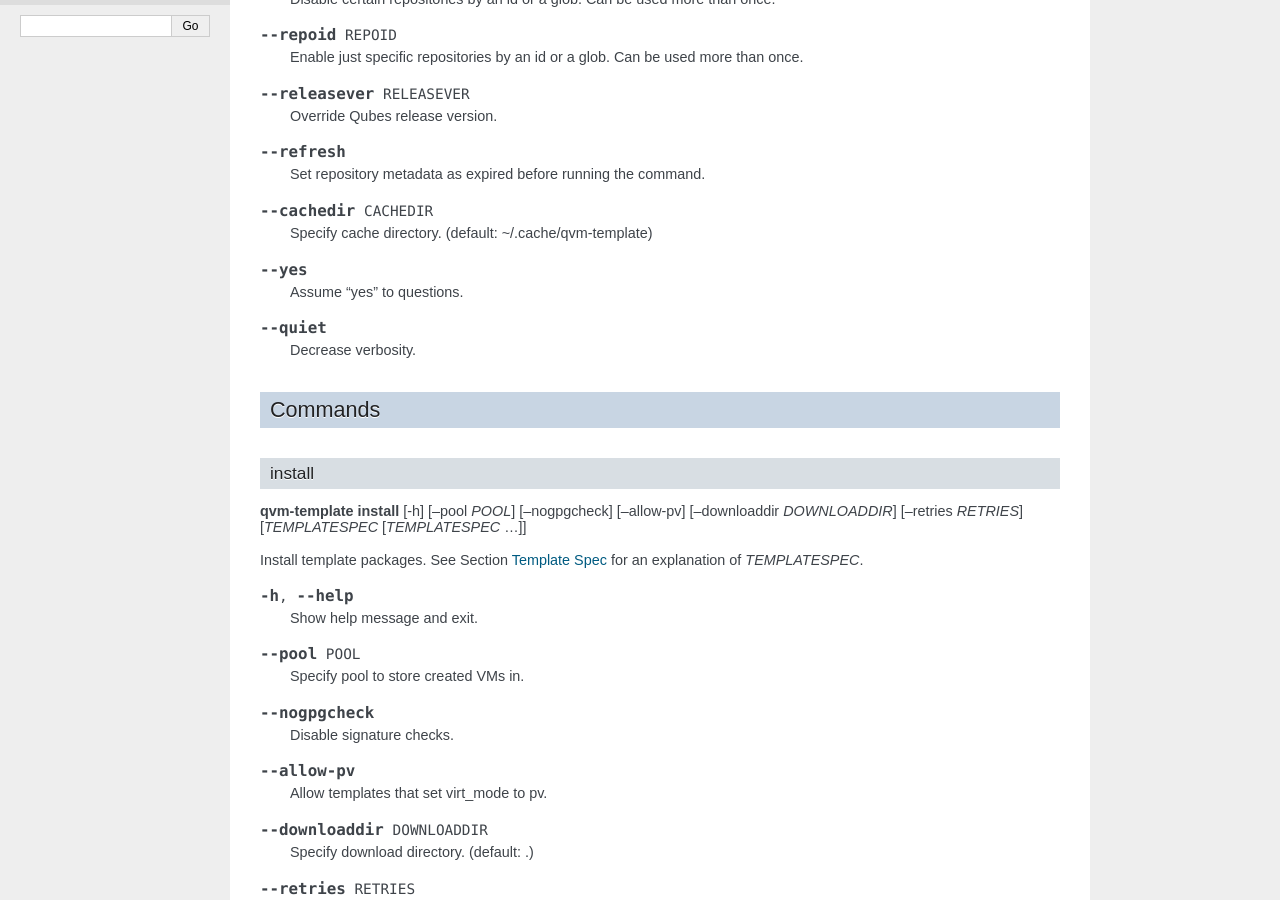
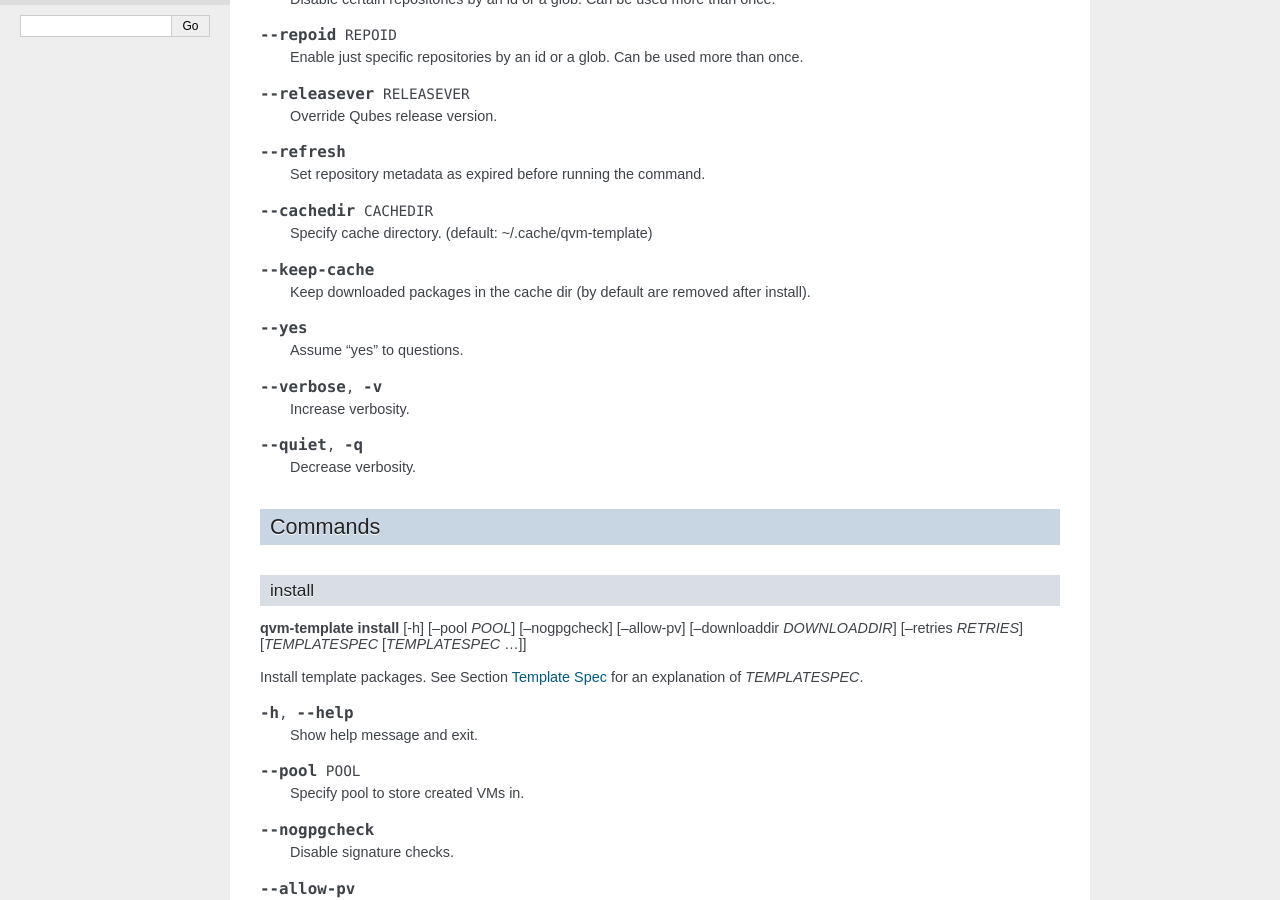
Before and after one commit to QubesOS/qubes-core-admin-client, a Sphinx documentation site: the page built from doc/manpages/qvm-template.rst, in a window 1280 px wide and 900 px high, scrolled down 727 px. Built offline with Sphinx 7.4.7, drawn with Linux system fonts in a browser that asks for light colours; the version number could not be read and is left out; some of the changed text lies outside the part shown.

Commit message:
doc: document remaining qvm-template options

```diff
--- a/doc/manpages/qvm-template.rst
+++ b/doc/manpages/qvm-template.rst
@@ -59,11 +59,19 @@
 
    Specify cache directory. (default: ~/.cache/qvm-template)
 
+.. option:: --keep-cache
+
+   Keep downloaded packages in the cache dir (by default are removed after install).
+
 .. option:: --yes
 
    Assume "yes" to questions.
 
-.. option:: --quiet
+.. option:: --verbose, -v
+
+   Increase verbosity.
+
+.. option:: --quiet, -q
 
    Decrease verbosity.
 
@@ -185,6 +197,10 @@
 .. option:: --upgrades
 
    Show available upgrades.
+
+.. option:: --all-versions
+
+   Show all available versions, not only the latest.
 
 .. option:: --machine-readable
 
@@ -266,6 +282,10 @@
 .. option:: --upgrades
 
    Show available upgrades.
+
+.. option:: --all-versions
+
+   Show all available versions, not only the latest.
 
 .. option:: --machine-readable
 
```
Also changed, not shown: other parts of doc/manpages/qvm-template.rst (+4 -0 lines).
